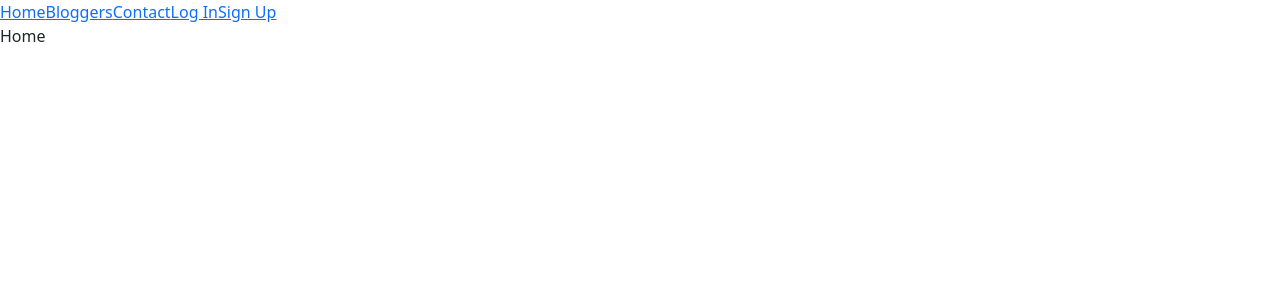
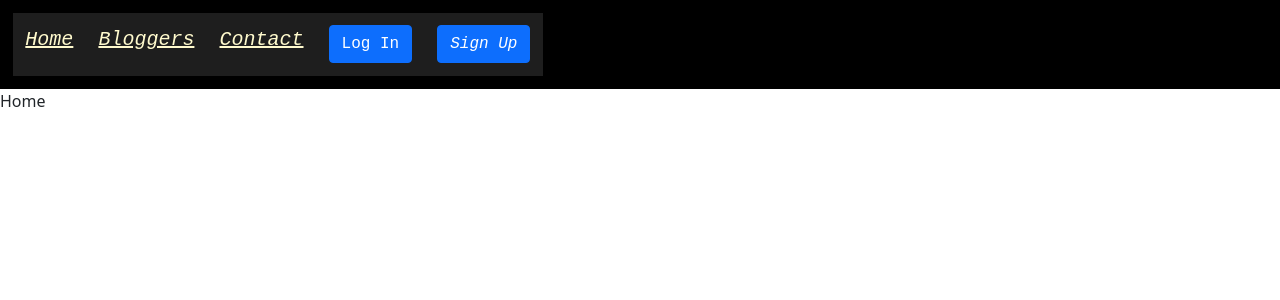
Before and after one commit to isayan58/blog-fe, a React (Create React App) app: page / in a window 1280 px wide. Shown: the top 300 px of the page. Built offline with nearby package versions, Linux system fonts and the light colour scheme.

Commit message:
CSS and Bloggers pages

```diff
--- a/src/common/Bloggers.tsx
+++ b/src/common/Bloggers.tsx
@@ -1,8 +1,34 @@
-import React from "react";
+import React, { useEffect, useState } from "react";
+interface Bloggers{
+    blogger_id: Number,
+    name: String,
+    rating: Number,
+}
 
 const Bloggers = () =>{
+    const [bloggers, setBloggers] = useState<Bloggers[]>([]);
+
+    const getBloggers =() =>
+    {
+        const fetchBloggers = async() => {
+            const apiResponse = await fetch("http://localhost:8000/bloggers");
+            const responseData = await apiResponse.json();
+            setBloggers(responseData.message);
+            // console.log("responseData:",responseData);
+             console.log("bloggers:", bloggers);
+        };
+        fetchBloggers();
+    };
+
+
+    useEffect(getBloggers, []);
     return(
-        <div>Bloggers</div>
+        <div>
+            <div>List of Bloggers:</div>
+            {
+                    <div>{bloggers}</div>
+            }
+        </div>
     );
 };
 export default Bloggers;
--- a/src/common/Header.tsx
+++ b/src/common/Header.tsx
@@ -1,25 +1,35 @@
 import React from "react";
+import { Button } from "react-bootstrap";
 import { Link } from "react-router-dom";
+import './commonstyles/commonstyles.css';
 
 const Header = () =>
 {
     return(
-        <div className="">
-            <Link to = "/">
+        <div className="header-tab">
+            <Link to = "/" className = "header-items">
                 Home
             </Link>
-            <Link to = "/bloggers">
+            <Link to = "/bloggers" className = "header-items">
                 Bloggers
             </Link>
-            <Link to = "/contact">
+            <Link className = "header-items" to = "/contact">
                 Contact
             </Link>
+            <div className = "header-buttons">
             <Link to = "/login">
+            <Button>
                 Log In
+            </Button>
             </Link>
+            </div>
+            <div className = "header-buttons">
             <Link to = "/sign-up">
+            <Button className = "header-items">
                 Sign Up
+            </Button>
             </Link>
+            </div>
         </div>
     );
 }
--- /dev/null
+++ b/src/common/commonstyles/commonstyles.css
@@ -0,0 +1,30 @@
+.header-tab
+{
+    background-color: black;
+    padding: 1%;
+    display: flex;
+    flex-wrap: nowrap;
+}
+
+.header-items
+{
+    padding: 1%;
+    background-color: #1E1E1E;
+    color:lemonchiffon;
+    font-style: italic;
+    font-family:monospace;
+    font-size: 20px;
+    justify-items: center;
+}
+
+.header-buttons
+{
+    padding: 1%;
+    background-color: #1E1E1E;
+    color:lemonchiffon;
+    font-style: italic;
+    font-family:monospace;
+    font-size: 20px;
+    justify-items: center;
+    /* float: right;  Buttons should be on the right */
+}
```
